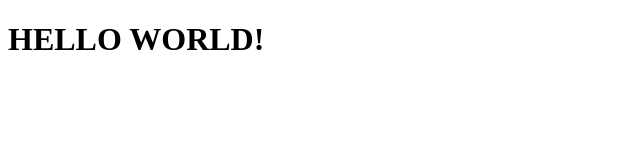
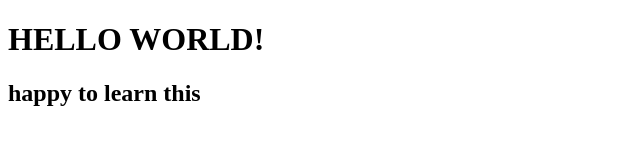
Before and after one commit to mohit-761/MyCourse, a plain HTML site: page site/index.html in a window 1280 px wide. Shown: the whole page, without its empty margins (0-640 px from the left). Drawn offline with Linux system fonts and the light colour scheme.

Commit message:
commiting changes

```diff
--- a/site/index.html
+++ b/site/index.html
@@ -5,5 +5,6 @@
     </head>
     <body>
         <h1> HELLO WORLD!</h1>
+        <h2> happy to learn this </h2>
     </body>
 </html>
```
